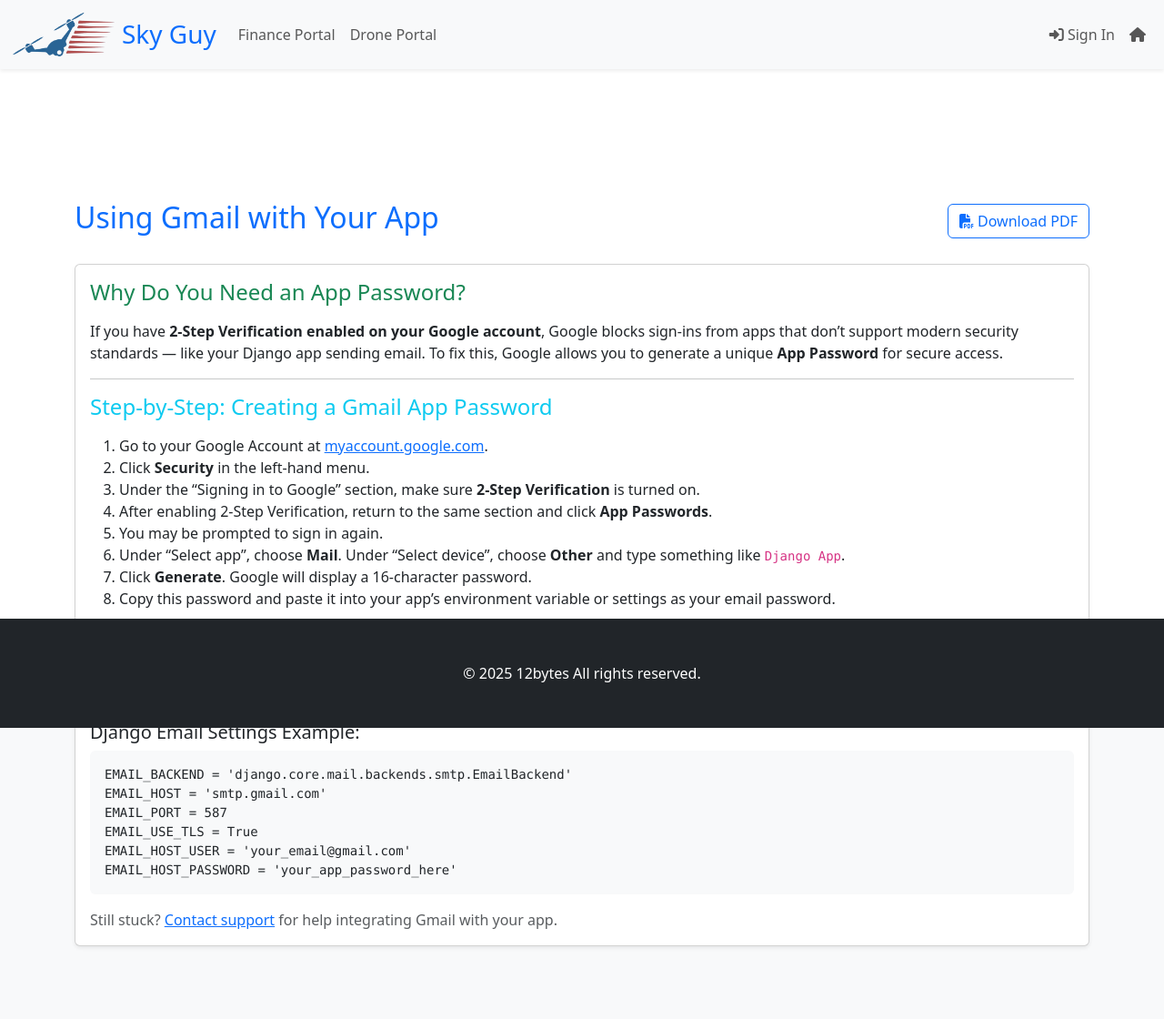
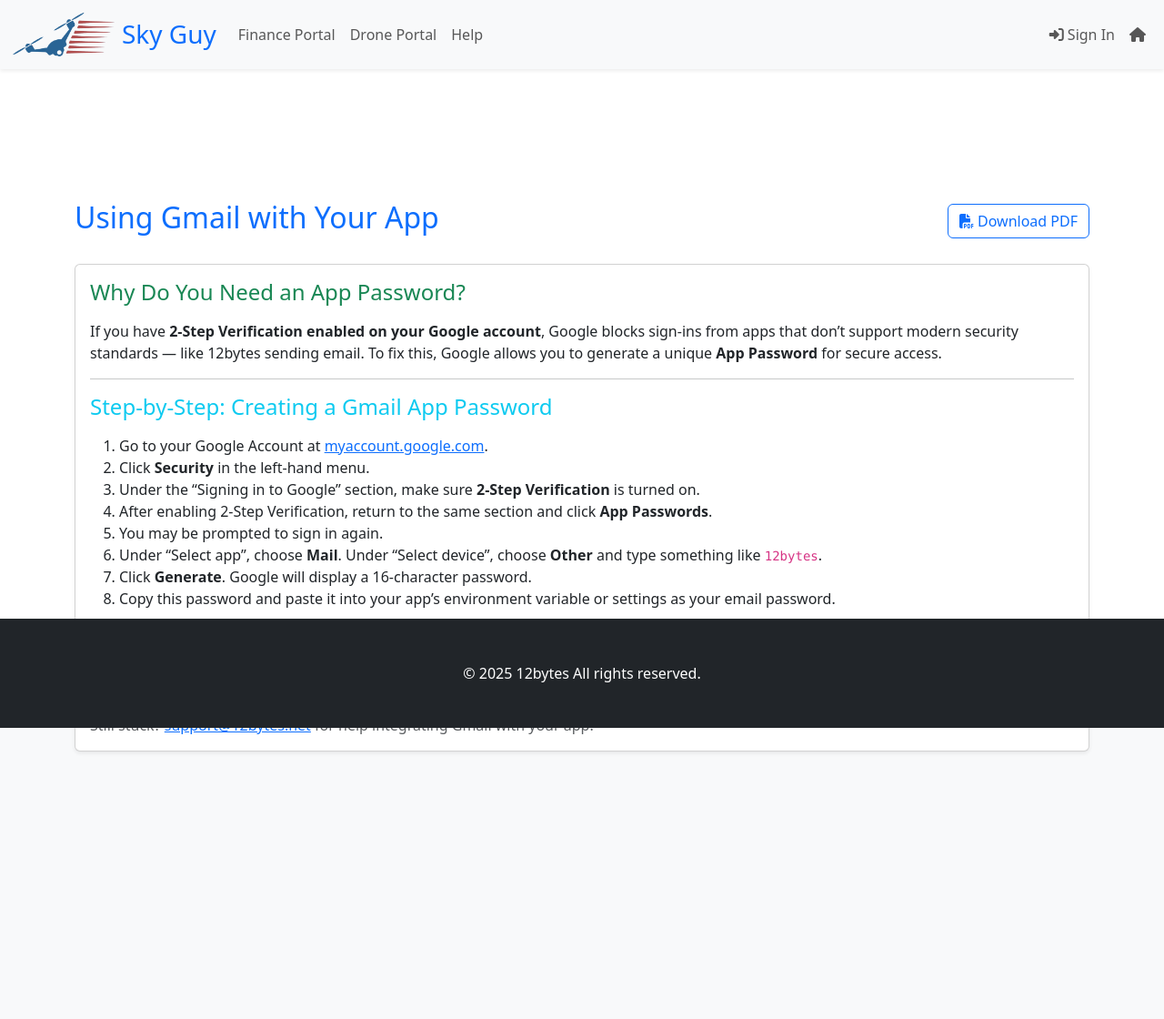
Before and after one commit to Tom-Stout325/12bytes-skyguy, a Django app: page /accounts/help/app-password/ in a window 1280 px wide. Shown: the whole page at 91% size. After the commit the page ends 827 px from the top, so only its background shows below. Run offline with Django 5.2, Linux system fonts and the light colour scheme; some libraries are stand-ins or nearby versions.

Commit message:
gmail helper

```diff
--- a/app/templates/app/app_password_help.html
+++ b/app/templates/app/app_password_help.html
@@ -15,7 +15,7 @@
     <div class="card-body">
       <h4 class="mb-3 text-success">Why Do You Need an App Password?</h4>
       <p>
-        If you have <strong>2-Step Verification enabled on your Google account</strong>, Google blocks sign-ins from apps that don’t support modern security standards — like your Django app sending email.
+        If you have <strong>2-Step Verification enabled on your Google account</strong>, Google blocks sign-ins from apps that don’t support modern security standards — like 12bytes sending email.
         To fix this, Google allows you to generate a unique <strong>App Password</strong> for secure access.
       </p>
 
@@ -28,7 +28,7 @@
         <li>Under the “Signing in to Google” section, make sure <strong>2-Step Verification</strong> is turned on.</li>
         <li>After enabling 2-Step Verification, return to the same section and click <strong>App Passwords</strong>.</li>
         <li>You may be prompted to sign in again.</li>
-        <li>Under “Select app”, choose <strong>Mail</strong>. Under “Select device”, choose <strong>Other</strong> and type something like <code>Django App</code>.</li>
+        <li>Under “Select app”, choose <strong>Mail</strong>. Under “Select device”, choose <strong>Other</strong> and type something like <code>12bytes</code>.</li>
         <li>Click <strong>Generate</strong>. Google will display a 16-character password.</li>
         <li>Copy this password and paste it into your app’s environment variable or settings as your email password.</li>
       </ol>
@@ -39,16 +39,8 @@
 
       <hr>
 
-      <h5 class="mt-4">Django Email Settings Example:</h5>
-      <pre class="bg-light p-3 rounded"><code>EMAIL_BACKEND = 'django.core.mail.backends.smtp.EmailBackend'
-EMAIL_HOST = 'smtp.gmail.com'
-EMAIL_PORT = 587
-EMAIL_USE_TLS = True
-EMAIL_HOST_USER = 'your_email@gmail.com'
-EMAIL_HOST_PASSWORD = 'your_app_password_here'
-</code></pre>
+      <p class="text-muted mt-3 mb-0">Still stuck? <a href="mailto:tom@tom-stout.com">support@12bytes.net</a> for help integrating Gmail with your app.</p>
 
-      <p class="text-muted mt-3 mb-0">Still stuck? <a href="mailto:support@example.com">Contact support</a> for help integrating Gmail with your app.</p>
     </div>
   </div>
 </div>
--- a/app/views.py
+++ b/app/views.py
@@ -114,8 +114,9 @@
 def app_password_help(request):
     return render(request, 'app/app_password_help.html')
 
+
 def download_app_password_help_pdf(request):
-    html_string = render_to_string('app_password_help.html')
+    html_string = render_to_string('app/app_password_help_pdf.html')
     html = HTML(string=html_string, base_url=request.build_absolute_uri())
     pdf = html.write_pdf()
     response = HttpResponse(pdf, content_type='application/pdf')
--- a/static/styles/index.css
+++ b/static/styles/index.css
@@ -9,12 +9,23 @@
 
 html, body {
   height: 100%;
-  font-family: -apple-system, BlinkMacSystemFont, 'Segoe UI', Roboto, Oxygen,
-    Ubuntu, Cantarell, 'Open Sans', 'Helvetica Neue', sans-serif;
+  margin: 0;
+  padding: 0;
+  line-height: 1.6;
   font-size: 16px;
+  color: #212529;
   background-color: #f8f9fa;
-  color: #212529;
-  line-height: 1.6;
+}
+
+body {
+  min-height: 100vh;
+  -webkit-overflow-scrolling: touch;
+}
+
+@media (max-width: 768px) {
+  body {
+    padding-bottom: 5rem;
+  }
 }
 
 
@@ -52,9 +63,7 @@
   color: #ffffff;
   text-align: center;
   padding: 1rem;
-  position: fixed;
   width: 100%;
-  bottom: 0;
 }
 
 form {
--- a/templates/navbar.html
+++ b/templates/navbar.html
@@ -44,6 +44,9 @@
           <li class="nav-item">
             <a class="nav-link" href="{% url 'drone_portal' %}">Drone Portal</a>
           </li>
+            <li class="nav-item">
+            <a class="nav-link" href="{% url 'app_password_help' %}">Help</a>
+          </li>
         </ul>
 
         <ul class="navbar-nav ms-auto mb-2 mb-lg-0">
```
Also changed, not shown: app/templates/app/app_password_help_pdf.html (added, +68 -0 lines).
